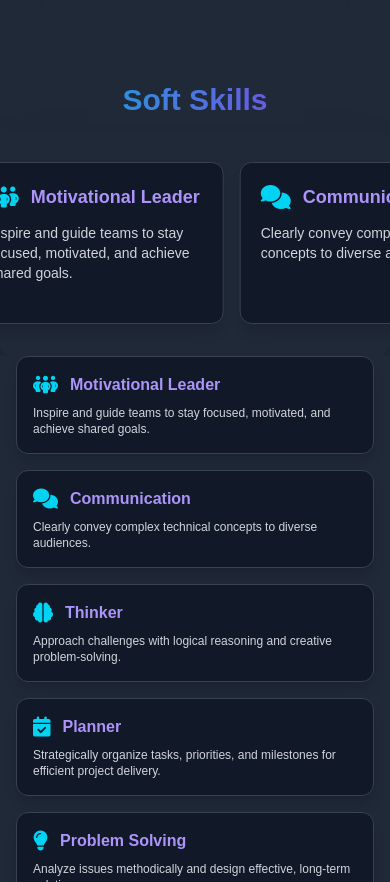
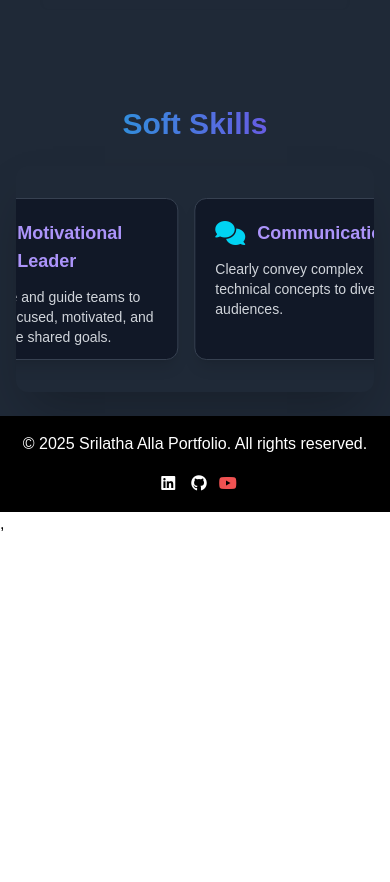
Before and after one commit to SrilathaWeb/pwp-react, a React (Vite) app: page /skills in a window 390 px wide. Shown: the part 1778-2660 px from the top of the page. After the commit the page ends 2314 px from the top, so only its background shows below. Built offline with nearby package versions, Linux system fonts and the light colour scheme.

Commit message:
changed softskills section scroll issue

```diff
--- a/src/routes/skills.tsx
+++ b/src/routes/skills.tsx
@@ -194,7 +194,7 @@ const SoftSkillScroll: React.FC<SoftSkillScrollProps> = ({ skills }) => {
     // Duplicate skills for seamless infinite scroll effect
     const scrollingSkills = [...skills, ...skills];
 
-    const speed = '60s';
+    const speed = '30s';
     const animationName = 'auto-scroll-skills';
 
     // Injecting keyframes and classes using <style> tag
@@ -219,16 +219,17 @@ const SoftSkillScroll: React.FC<SoftSkillScrollProps> = ({ skills }) => {
     );
 
     return (
-        <>
-            <div className="bg-gray-800">
-            <h2 className="text-3xl sm:text-4xl gradient-text text-center mb-3 font-extrabold px-4">Soft Skills</h2>
+        <section className="bg-gray-800 py-6">
+            <h2 className="text-3xl sm:text-4xl gradient-text text-center mb-6 font-extrabold px-4">Soft Skills</h2>
             {styleTag}
-            <div className="overflow-hidden py-6 rounded-xl shadow-2xl">
-                <div className={`animate-soft-scroll flex flex-nowrap items-stretch hidden md:flex`}>
+
+            {/* Scrolling carousel for both mobile and desktop */}
+            <div className="overflow-hidden py-6 rounded-xl shadow-2xl mx-4 md:mx-0">
+                <div className="animate-soft-scroll flex flex-nowrap items-stretch">
                     {scrollingSkills.map((skill, index) => (
                         <div
                             key={index}
-                            className="flex-shrink-0 w-64 m-2 p-5 bg-gray-900 rounded-xl shadow-lg transition-shadow duration-300 hover:shadow-cyan-500/50 border border-gray-700 h-full"
+                            className="flex-shrink-0 w-56 sm:w-64 m-2 p-5 bg-gray-900 rounded-xl shadow-lg transition-shadow duration-300 hover:shadow-cyan-500/50 border border-gray-700 h-full"
                         >
                             {/* Using the custom Tooltip component */}
                             <Tooltip content={skill.desc}>
@@ -239,7 +240,6 @@ const SoftSkillScroll: React.FC<SoftSkillScrollProps> = ({ skills }) => {
                                         <h3 className="text-lg font-semibold text-purple-400">{skill.name}</h3>
                                     </div>
                                     {/* Description */}
-                                    {/* Removed line-clamp-2 to show the first few words more clearly, though the full desc is in the tooltip */}
                                     <p className="text-sm text-gray-300">{skill.desc}</p>
                                 </div>
                             </Tooltip>
@@ -247,26 +247,7 @@ const SoftSkillScroll: React.FC<SoftSkillScrollProps> = ({ skills }) => {
                     ))}
                 </div>
             </div>
-
-            {/* Mobile/Tablet Responsive Grid for Soft Skills */}
-            <div className="md:hidden bg-gray-800 px-4 pb-6">
-                <div className="grid grid-cols-1 sm:grid-cols-2 gap-4">
-                    {softSkills.map((skill, index) => (
-                        <div
-                            key={index}
-                            className="p-4 bg-gray-900 rounded-xl shadow-lg border border-gray-700 transition-shadow duration-300 hover:shadow-cyan-500/50"
-                        >
-                            <div className="flex items-center space-x-3 mb-2">
-                                <i className={`${skill.icon} text-xl text-cyan-400`} />
-                                <h3 className="text-base font-semibold text-purple-400">{skill.name}</h3>
-                            </div>
-                            <p className="text-xs text-gray-300">{skill.desc}</p>
-                        </div>
-                    ))}
-                </div>
-            </div>
-            </div>
-        </>
+        </section>
     );
 };
 
```
